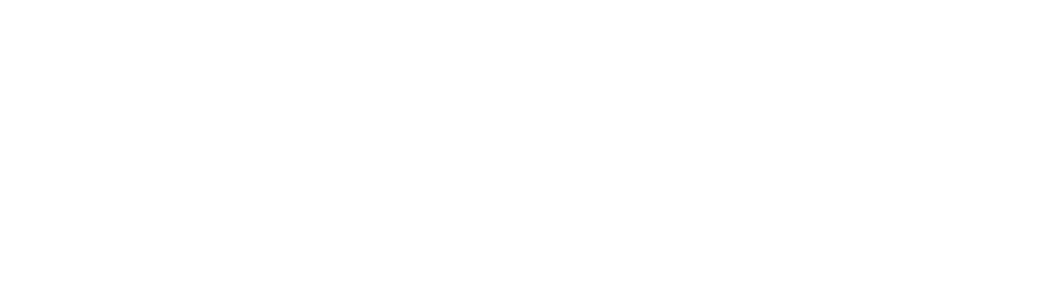
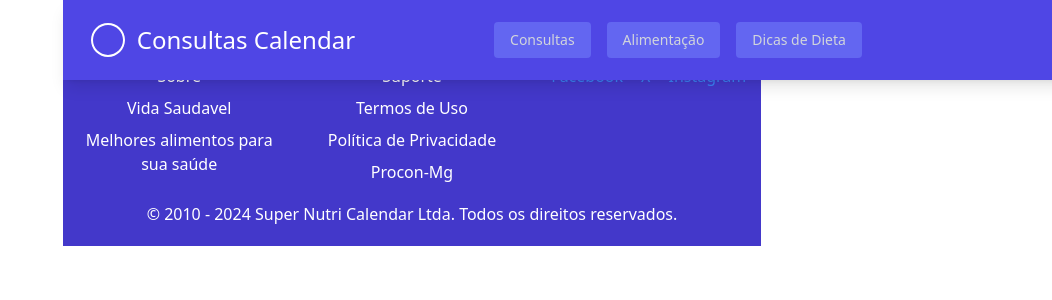
Before and after one commit to FelipeMateus4/Projeto-Inovia-FullStack, a React (Vite) app in the folder frontend/: page /auth in a window 1280 px wide. Before the commit this address had no page. Shown: the top 300 px of the page, without its empty margins (228-1280 px from the left). Built offline with nearby package versions, Linux system fonts and the light colour scheme.

Commit message:
fix: corrigir bug no roteamento de rotas

```diff
--- a/frontend/src/App.jsx
+++ b/frontend/src/App.jsx
@@ -1,13 +1,10 @@
-import { BrowserRouter as Router, Routes, Route } from 'react-router-dom';
-import CalendarPage from './Pages/CalendarPage/CalendarPage';
+import AppRoutes from './Routes/Routes';
 
 function App() {
     return (
-        <Router>
-            <Routes>
-                <Route index element={<CalendarPage />} />
-            </Routes>
-        </Router>
+        <div className="App">
+            <AppRoutes />
+        </div>
     );
 }
 
--- a/frontend/src/Pages/AuthPage/AuthPage.jsx
+++ b/frontend/src/Pages/AuthPage/AuthPage.jsx
@@ -0,0 +1,13 @@
+import { Header } from '../../Components/Header/Header';
+import Footer from '../../Components/Footer/Footer';
+
+const AuthPage = () => {
+    return (
+        <div>
+            <Header />
+            <Footer />
+        </div>
+    );
+};
+
+export default AuthPage;
--- a/frontend/src/Routes/Routes.jsx
+++ b/frontend/src/Routes/Routes.jsx
@@ -1,15 +1,17 @@
-import { BrowserRouter as Router, Routes, Route } from "react-router-dom";
-import Calendar from "../Pages/Calendar";
+import { BrowserRouter as Router, Routes, Route } from 'react-router-dom';
+import CalendarPage from '../Pages/CalendarPage/CalendarPage';
+import AuthPage from '../Pages/AuthPage/AuthPage';
 
-function App() {
+function AppRoutes() {
     return (
         <Router>
             <Routes>
                 {/* Define a rota principal para o Calendar */}
-        <Route path="/" element={<Calendar />} />
+                <Route index element={<CalendarPage />} />
+                <Route path="/auth" element={<AuthPage />} />
             </Routes>
         </Router>
     );
 }
 
-export default App;
+export default AppRoutes;
--- a/frontend/vite.config.js
+++ b/frontend/vite.config.js
@@ -1,14 +1,15 @@
-import { defineConfig } from "vite";
-import react from "@vitejs/plugin-react";
+import { defineConfig } from 'vite';
+import react from '@vitejs/plugin-react';
 
 export default defineConfig({
     plugins: [react()],
     server: {
         proxy: {
-      "/nutriapi": {
-        target: "http://backend:3000",
+            '/nutriapi': {
+                target: 'http://backend:3000',
                 changeOrigin: true,
-        rewrite: (path) => path.replace(/^\/nutriapi/, ""),
+                historyApiFallback: true,
+                rewrite: (path) => path.replace(/^\/nutriapi/, ''),
             },
         },
     },
```
Lines whose indentation alone changed are shown as unchanged.
